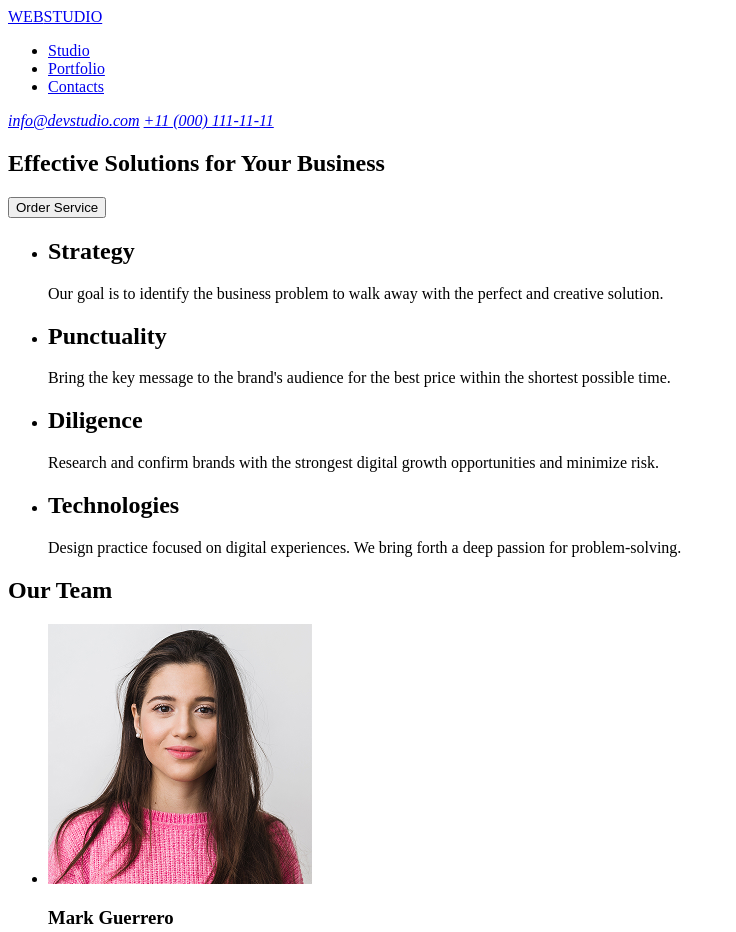
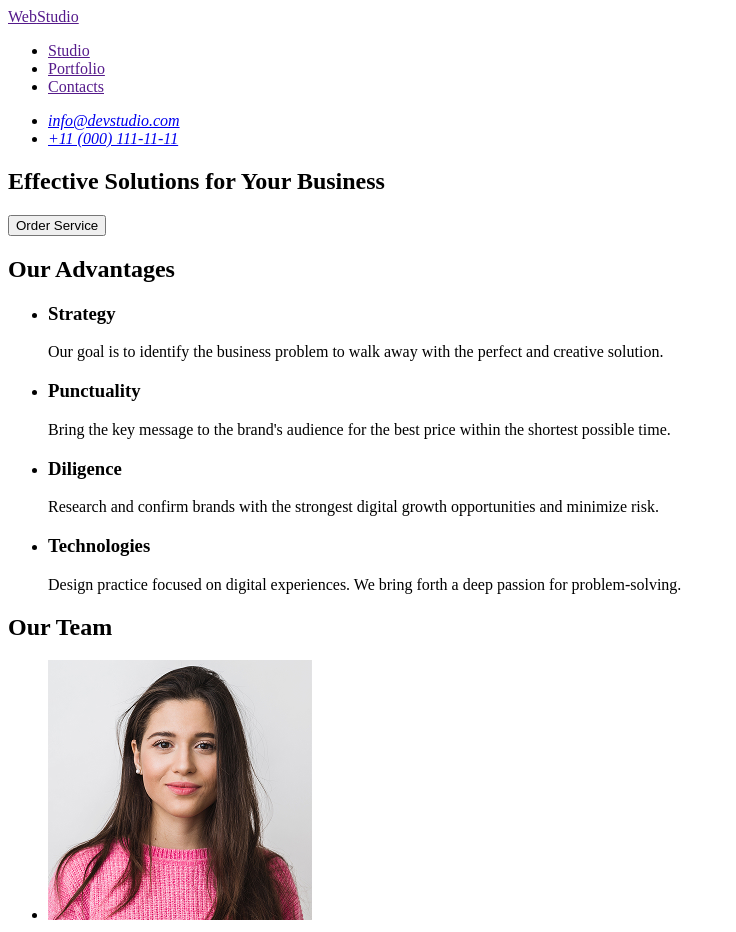
Before and after one commit to KaterynaKadts/goit-markup-hw-01, a plain HTML site: page index.html in a window 1280 px wide. Shown: the top 932 px of the page, without its empty margins (0-736 px from the left). Drawn offline with Linux system fonts and the light colour scheme.

Commit message:
fix html structure

```diff
--- a/index.html
+++ b/index.html
@@ -7,21 +7,23 @@
 </head>
 <body>
 <header>
-<a
-href="./index.html" class="logo">
-    <span class="web">WEB</span>STUDIO</a>
 
     <nav>
+<a
+href="" class="logo">
+    <span class="web">Web</span>Studio</a>
         <ul>
-            <li> <a href="studio">Studio</a> </li>
-            <li> <a href="portfolio">Portfolio</a> </li>
-            <li> <a href="contacts">Contacts</a> </li>
+            <li> <a href="">Studio</a> </li>
+            <li> <a href="">Portfolio</a> </li>
+            <li> <a href="">Contacts</a> </li>
         </ul>
     </nav>
 
     <address>
-        <a href="mailto:info@devstudio.com">info@devstudio.com</a>
-        <a href="tel:+110001111111">+11 (000) 111-11-11</a>
+        <ul>
+            <li><a href="mailto:info@devstudio.com">info@devstudio.com</a></li>
+            <li><a href="tel:+110001111111">+11 (000) 111-11-11</a></li>
+        </ul>
     </address>
 </header>
 
@@ -32,18 +34,20 @@ href="./index.html" class="logo">
         </section>
 
         <section>
+            <h2 class="">Our Advantages</h2>
+
          <ul>
-            <li> <h2>Strategy</h2>
+            <li> <h3>Strategy</h3>
             <p>Our goal is to identify the business problem to walk away with the perfect and creative solution.</p></li>
 
-            <li> <h2>Punctuality</h2>
+            <li> <h3>Punctuality</h3>
             <p>Bring the key message to the brand's audience for the best price within the shortest possible time.</p></li>
 
-            <li> <h2>Diligence</h2>
+            <li> <h3>Diligence</h3>
             <p>Research and confirm brands with the strongest digital growth opportunities and minimize risk.</p></li>
 
             <li>
-                <h2>Technologies</h2>
+                <h3>Technologies</h3>
                 <p>Design practice focused on digital experiences. We bring forth a deep passion for problem-solving.</p></li>
          </ul>
          </section>
@@ -76,7 +80,7 @@ href="./index.html" class="logo">
     </main>
 
     <footer>
-        <h3><span class="web">WEB</span>STUDIO</h3>
+       <a href="" class="logo"><span class="web">Web</span>Studio</a>
         <p>Increase the flow of customers and sales for your business with digital marketing & growth solutions.</p>
     </footer>
 </body>
```
